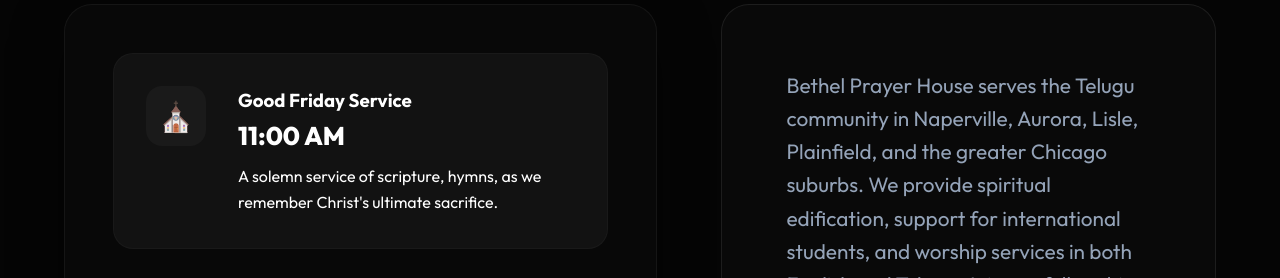
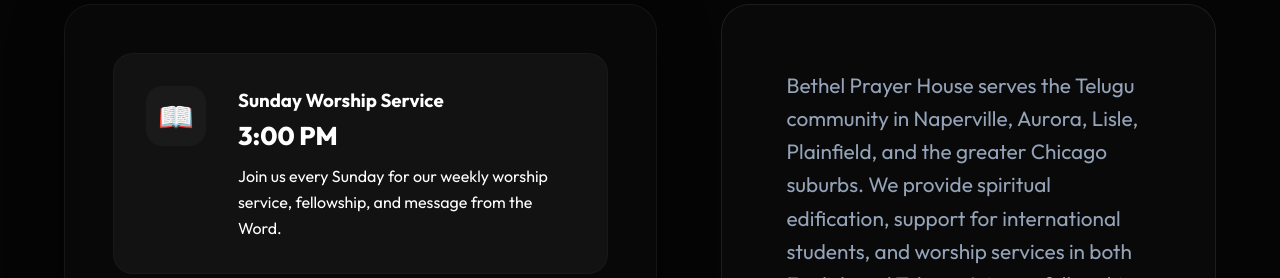
Before and after one commit to bethelph7-prog/bethel-website, a plain HTML site: page index.html in a window 1280 px wide. Shown: the part 654-932 px from the top of the page. Drawn offline with Linux system fonts and the light colour scheme.

Commit message:
feat: add Sunday Worship Service to events list

```diff
--- a/index.html
+++ b/index.html
@@ -1509,6 +1509,15 @@
 
                             <div class="service-cards">
                                 <div class="service-card">
+                                    <div class="service-icon">📖</div>
+                                    <div class="service-details">
+                                        <h3>Sunday Worship Service</h3>
+                                        <span class="service-time">3:00 PM</span>
+                                        <p>Join us every Sunday for our weekly worship service, fellowship, and message
+                                            from the Word.</p>
+                                    </div>
+                                </div>
+                                <div class="service-card">
                                     <div class="service-icon">⛪</div>
                                     <div class="service-details">
                                         <h3>Good Friday Service</h3>
```
